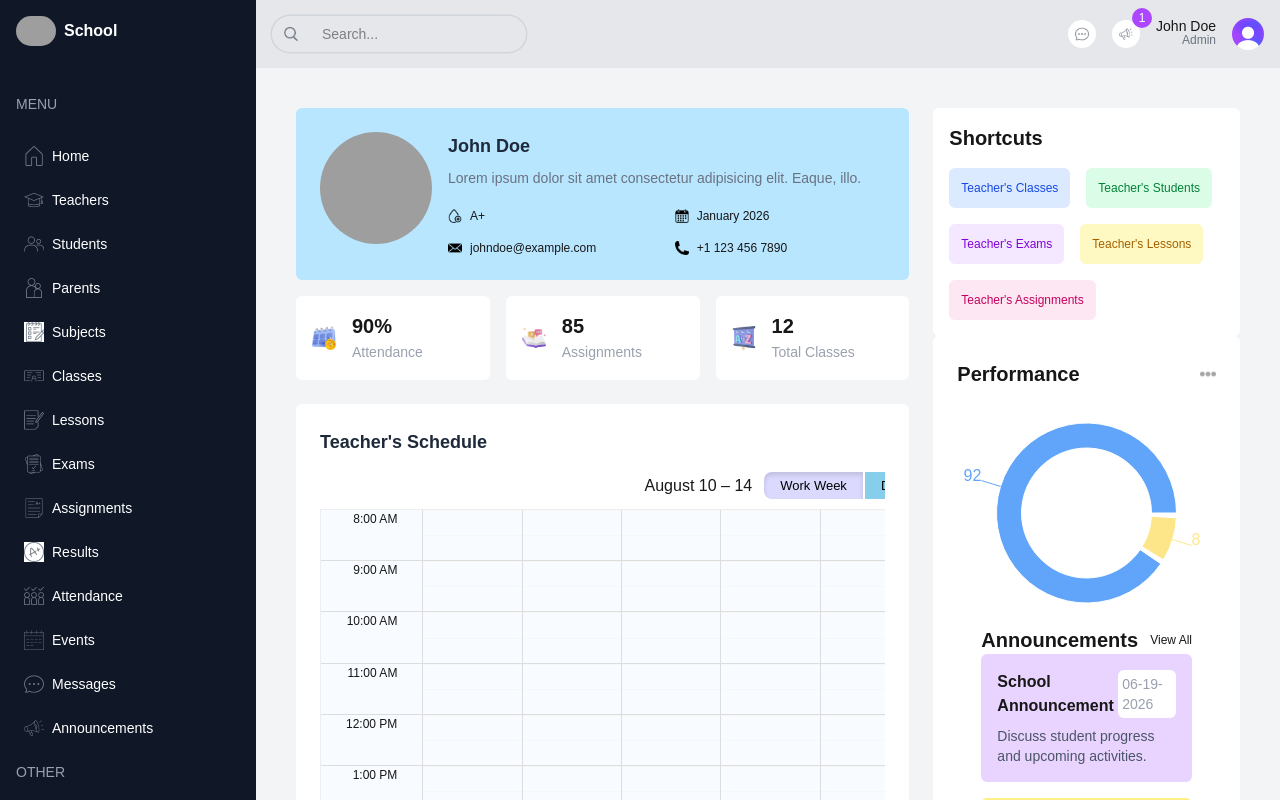
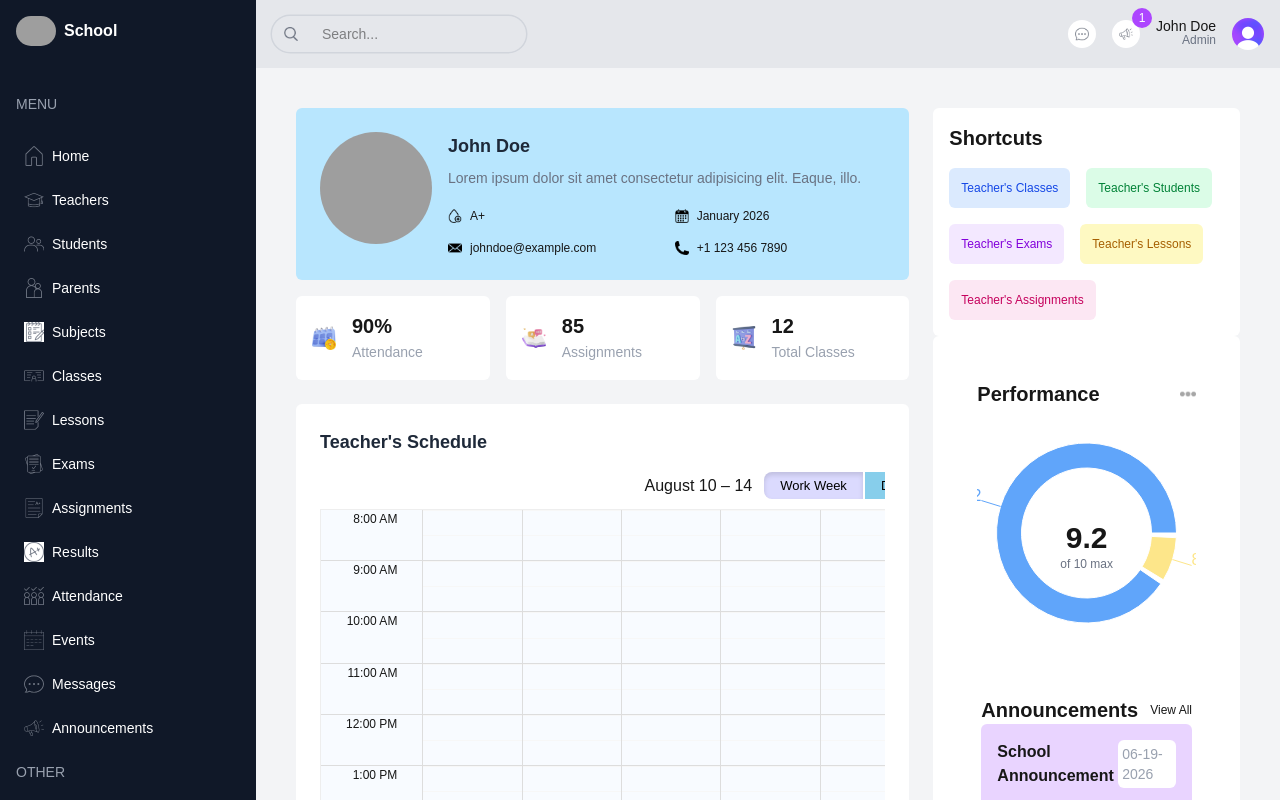
Before and after one commit to rumachoudhury/school-management-dashboard, a Next.js app: page /list/teachers/1 in a window 1280 px wide. Shown: the top 800 px of the page. Built offline with nearby package versions, Linux system fonts and the light colour scheme; grey boxes are pictures that could not be loaded.

Commit message:
Improve performance chart

```diff
--- a/src/components/Performance.tsx
+++ b/src/components/Performance.tsx
@@ -16,12 +16,21 @@ const data = [
 
 export default function Performance() {
   return (
-    <div className="h-[250px] w-full bg-white rounded-md">
+    <div className="h-[320px] w-full rounded-md bg-white p-5 relative">
+      {/* Header */}
       <div className="flex items-center justify-between">
         <h1 className="text-xl font-semibold">Performance</h1>
-            <Image src="/images/school-management-dashboard/moreDark.png" alt="" width={16} height={16}/>
 
+        <Image
+          src="/images/school-management-dashboard/moreDark.png"
+          alt="More"
+          width={16}
+          height={16}
+        />
       </div>
+
+      {/* Chart */}
+      <div className="h-[250px] w-full">
         <ResponsiveContainer width="100%" height="100%">
           <PieChart>
             <Pie
@@ -40,5 +49,12 @@ export default function Performance() {
           </PieChart>
         </ResponsiveContainer>
       </div>
+
+      {/* Center Text */}
+      <div className="absolute left-1/2 top-[58%] -translate-x-1/2 -translate-y-1/2 text-center">
+        <h2 className="text-3xl font-bold">9.2</h2>
+        <p className="text-xs text-gray-500">of 10 max</p>
+      </div>
+    </div>
   );
 }
```
Lines whose indentation alone changed are shown as unchanged.
